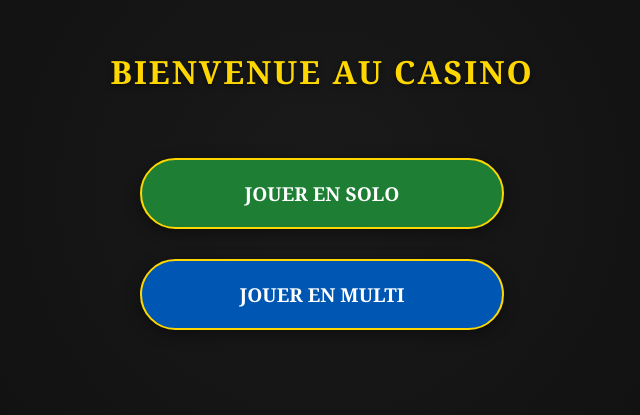
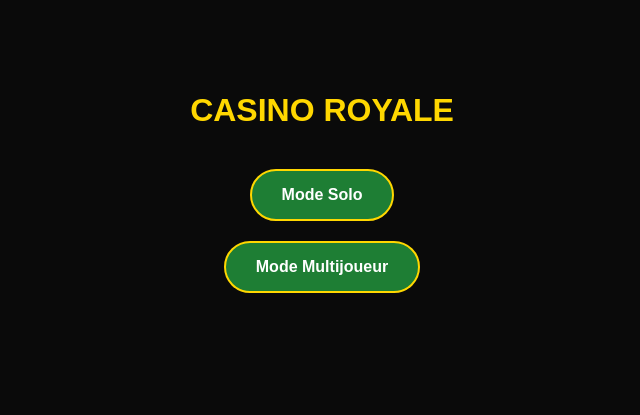
Before and after one commit to cylienlison-dev/blackjack, a website: page index.html in a window 1280 px wide. Shown: the part 221-636 px from the top of the page, without its empty margins (318-958 px from the left). Drawn offline with Linux system fonts and the light colour scheme.

Commit message:
Update title and styles in index.html

```diff
--- a/index.html
+++ b/index.html
@@ -2,44 +2,17 @@
 <html lang="fr">
 <head>
     <meta charset="UTF-8">
-    <meta name="viewport" content="width=device-width, initial-scale=1.0">
-    <title>Blackjack Casino</title>
+    <title>Casino Royale - Menu</title>
     <style>
-        body {
-            background: radial-gradient(circle, #1a1a1a 0%, #0a0a0a 100%);
-            color: white;
-            display: flex;
-            flex-direction: column;
-            align-items: center;
-            justify-content: center;
-            height: 100vh;
-            font-family: 'Georgia', serif;
-        }
-        h1 { color: #ffd700; margin-bottom: 50px; text-shadow: 0 2px 5px rgba(0,0,0,0.5); letter-spacing: 2px; }
-        .menu-btn {
-            background: #1e7e34;
-            color: white;
-            padding: 20px 40px;
-            margin: 15px;
-            border-radius: 50px;
-            text-decoration: none;
-            font-weight: bold;
-            font-size: 1.2rem;
-            border: 2px solid #ffd700;
-            transition: all 0.3s;
-            text-transform: uppercase;
-            box-shadow: 0 4px 15px rgba(0,0,0,0.4);
-            text-align: center;
-            width: 280px;
-        }
-        .menu-btn:hover { background: #28a745; transform: scale(1.05); }
-        .btn-multi { background: #0056b3; }
-        .btn-multi:hover { background: #007bff; }
+        body { background: #0a0a0a; color: white; display: flex; flex-direction: column; align-items: center; justify-content: center; height: 100vh; font-family: sans-serif; }
+        h1 { color: #ffd700; margin-bottom: 30px; }
+        a { background: #1e7e34; color: white; padding: 15px 30px; margin: 10px; text-decoration: none; border-radius: 30px; font-weight: bold; border: 2px solid #ffd700; }
+        a:hover { background: #28a745; }
     </style>
 </head>
 <body>
-    <h1>BIENVENUE AU CASINO</h1>
-    <a href="solo.html" class="menu-btn">JOUER EN SOLO</a>
-    <a href="multi.html" class="menu-btn btn-multi">JOUER EN MULTI</a>
+    <h1>CASINO ROYALE</h1>
+    <a href="solo.html">Mode Solo</a>
+    <a href="multi.html">Mode Multijoueur</a>
 </body>
 </html>
```
